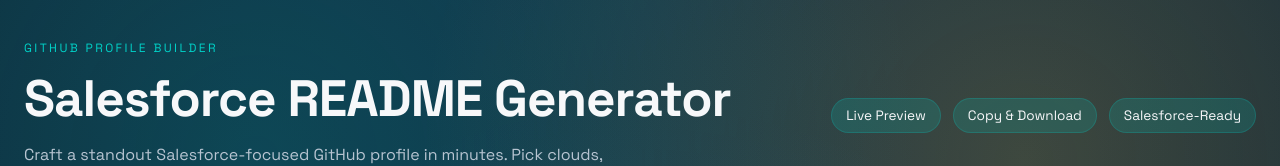
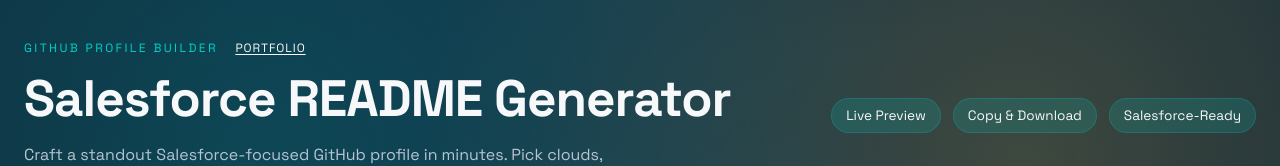
Before and after one commit to dreaminforce/salesforce-github-readme-generate, a plain HTML site: page index.html in a window 1280 px wide. Shown: the top 166 px of the page. Drawn offline with nearby package versions, Linux system fonts and the light colour scheme.

Commit message:
Add portfolio link to hero header

```diff
--- a/index.html
+++ b/index.html
@@ -17,7 +17,10 @@
     <div class="page">
       <header class="hero">
         <div class="hero-text">
-          <p class="eyebrow">GitHub Profile Builder</p>
+          <p class="eyebrow">
+            GitHub Profile Builder
+            <a class="hero-link" href="https://dreaminforce.github.io/" target="_blank" rel="noopener noreferrer">Portfolio</a>
+          </p>
           <h1>Salesforce README Generator</h1>
           <p class="subtitle">
             Craft a standout Salesforce-focused GitHub profile in minutes. Pick clouds, certs, highlights, and export a
--- a/styles.css
+++ b/styles.css
@@ -63,6 +63,18 @@
   color: var(--accent);
   font-size: 0.75rem;
   margin-bottom: 10px;
+}
+
+.hero-link {
+  margin-left: 12px;
+  color: var(--text-primary);
+  letter-spacing: 0.08em;
+  text-decoration: underline;
+  text-underline-offset: 2px;
+}
+
+.hero-link:hover {
+  color: var(--accent-2);
 }
 
 .subtitle {
```
